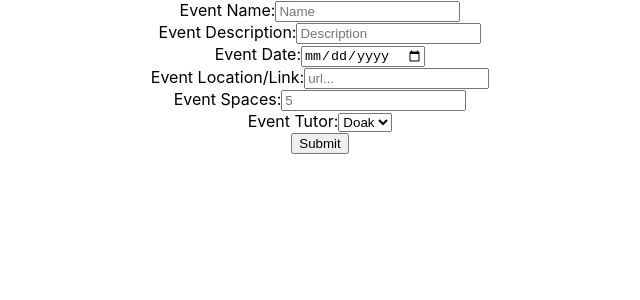
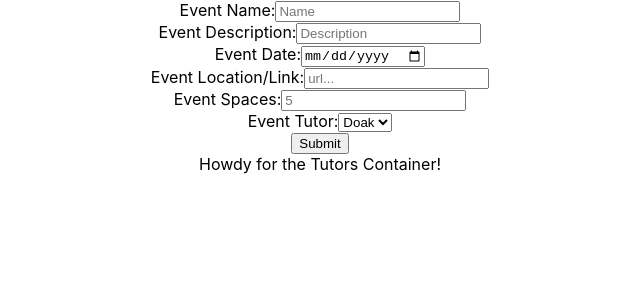
Before and after one commit to doakcovington/storm-center-client, a React (Create React App) app: page /events/new in a window 1280 px wide. Shown: the top 300 px of the page, without its empty margins (320-960 px from the left). Built offline with nearby package versions, Linux system fonts and the light colour scheme; no server answers.

Commit message:
Added TutorsContainer to App

```diff
--- a/src/App.js
+++ b/src/App.js
@@ -3,7 +3,8 @@ import './App.css';
 import {connect} from 'react-redux';
 
 //containers
-import EventsContainer from './containers/EventsContainer'
+import EventsContainer from './containers/EventsContainer';
+import TutorsContainer from './containers/TutorsContainer';
 
 class App extends React.Component {
 
@@ -11,6 +12,7 @@ class App extends React.Component {
     return (
       <div className="App">
         <EventsContainer />
+        <TutorsContainer />
       </div>
     );
   }
--- a/src/containers/TutorsContainer.js
+++ b/src/containers/TutorsContainer.js
@@ -7,3 +7,5 @@ class TutorsContainer extends React.Component {
     );
   }
 }
+
+export default TutorsContainer;
```
